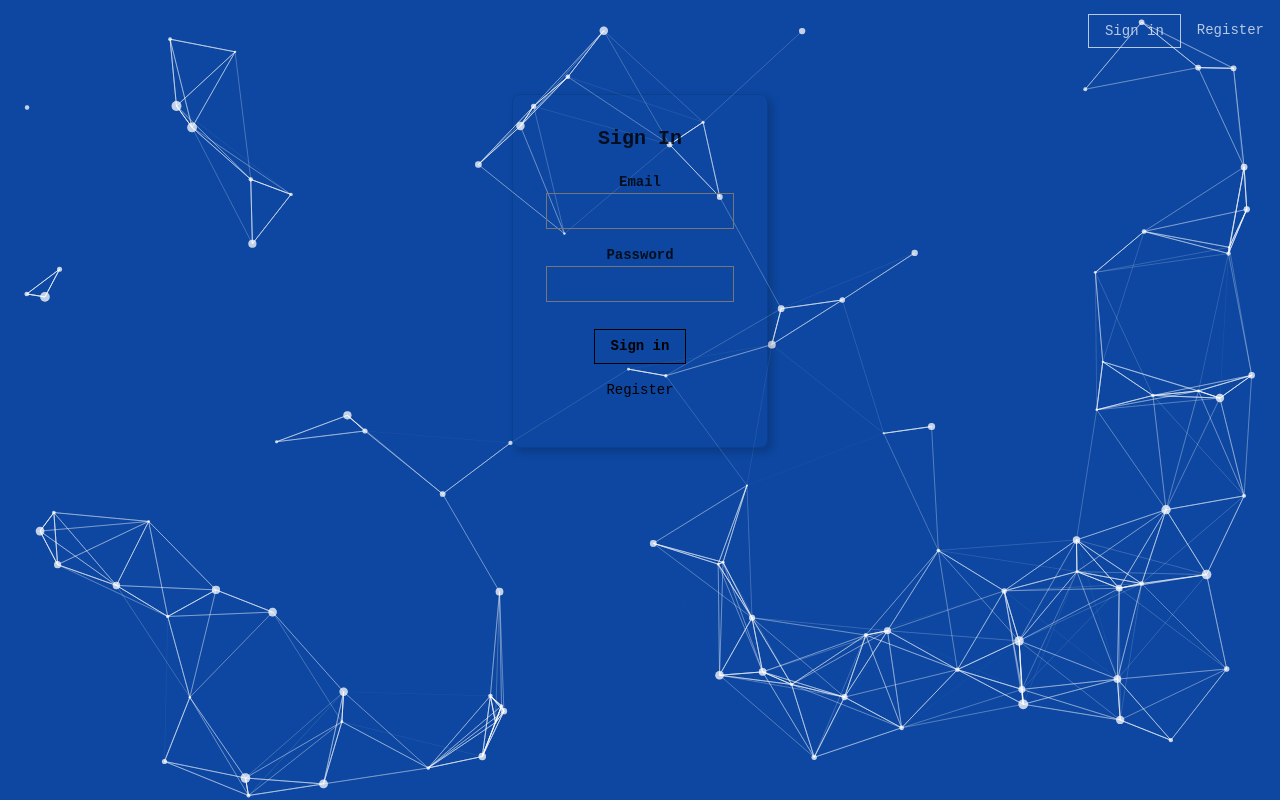
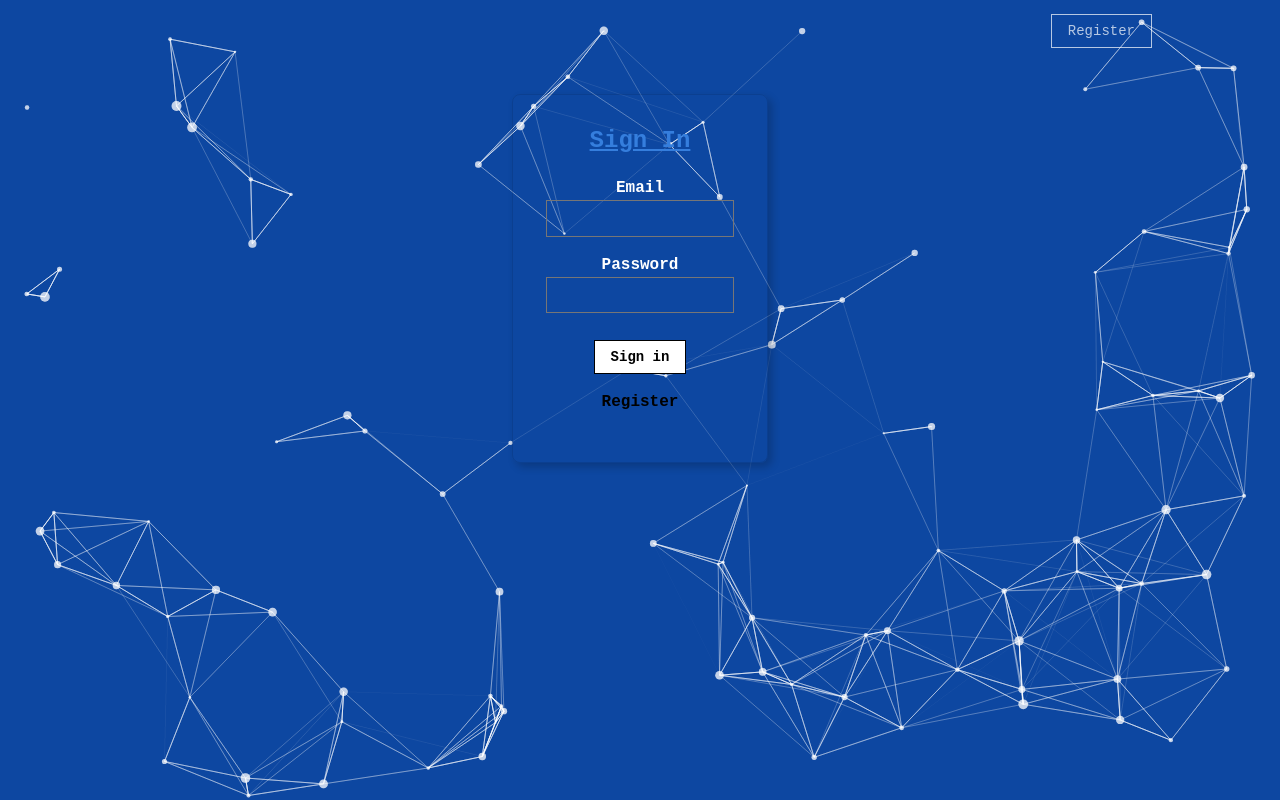
Before and after one commit to lenindelarosa/facerecognitionbrain, a React (Create React App) app: page / in a window 1280 px wide. Built offline with nearby package versions, Linux system fonts and the light colour scheme.

Commit message:
adding more hooks changes

```diff
--- a/src/App.js
+++ b/src/App.js
@@ -179,13 +179,18 @@ class App extends Component {
 //console.log(response.outputs[0].data.regions[0].region_info.bounding_box)
 
 	onRouteChange = (route) =>{
-		if (route==='signout'){
+		if (route != 'signout'){
+			if(route === 'home') {
+				this.setState({isSignedIn: true});
+				this.setState({route: route});
+			} else {
+			this.setState({route: route});
+			}
+		} else {
 			this.setState(initialState);
-		} else if(route === 'home') {
-			this.setState({isSignedIn: true})
+			this.setState({route: 'signin'});
 		}
-		this.setState({route: route});
-	}
+}
 
   render() {
 	  const { isSignedIn, imageUrl, route, box } = this.state;
@@ -197,7 +202,7 @@ class App extends Component {
 			//init={particlesInit}
 			//loaded={particlesLoaded}
 		/>
-        <Navigation onRouteChange={this.onRouteChange} isSignedIn={isSignedIn}/>
+        <Navigation onRouteChange={this.onRouteChange} isSignedIn={isSignedIn} route={route}/>
 		{ route==='home'
 			?<div>
 			<Logo />
@@ -210,6 +215,7 @@ class App extends Component {
 				route==='signin'
 				? <Signin loadUser={this.loadUser} onRouteChange={this.onRouteChange}/>
 				: <Register loadUser={this.loadUser} onRouteChange={this.onRouteChange}/>
+
 			)
 		}
       </div>
--- a/src/components/Navigation/Navigation.js
+++ b/src/components/Navigation/Navigation.js
@@ -1,26 +1,31 @@
 import React from 'react';
 
-const Navigation = ({ onRouteChange, isSignedIn }) => {
-    if(isSignedIn){
-            return(
+const Navigation = ({ onRouteChange, isSignedIn, route }) => {
+    if(isSignedIn & route!='register'){
+        return(
                 <nav style={{display: 'flex', justifyContent: 'flex-end'}}
-                    className='dt w-100 mw8 center'
-                >
+                    className='dt w-100 mw8 center'>
                     <p onClick={() => onRouteChange('signout')}
                     className='f6 fw4 hover-white no-underline white-70 dib ml2 pv2 ph3 ba pointer'
                 >Sign out</p>
                 </nav>
             );
-    } else {
+    } else if(!isSignedIn & route!='register') {
         return (
-            <nav style={{display: 'flex', justifyContent: 'flex-end'}}>
-                <p
-                    onClick={() => onRouteChange('signin')}
+            <nav style={{display: 'flex', justifyContent: 'flex-end'}}
+                className='dt w-100 mw8 center'>
+                <p onClick={() => onRouteChange('register')}
+                    className='f6 fw4 hover-white no-underline white-70 dib ml2 pv2 ph3 ba pointer'
+                    >Register</p>
+            </nav>
+            );
+        } else {
+            return(
+            <nav style={{display: 'flex', justifyContent: 'flex-end'}}
+                className='dt w-100 mw8 center'>
+                    <p onClick={() => onRouteChange('signin')}
                     className='f6 fw4 hover-white no-underline white-70 dib ml2 pv2 ph3 ba pointer'
                 >Sign in</p>
-                <p onClick={() => onRouteChange('register')}
-                    className='f6 fw4 hover-white no-underline white-70 dn dib-l pv2 ph3 pointer'
-                    >Register</p>
             </nav>
             );
         }
--- a/src/components/Signin/Signin.js
+++ b/src/components/Signin/Signin.js
@@ -1,4 +1,4 @@
-import React, { useState } from 'react';
+import React, { useState, useEffect } from 'react';
 
 export default function Signin (props) {
 
@@ -13,7 +13,7 @@ export default function Signin (props) {
         setSignInPassword(event.target.value);
     }
 
-    const onSubmitSignIn = () => {
+    const onSubmitSignIn = async () => {
         fetch('https://ldsmartbrainapi.herokuapp.com/signin', {
             method: 'post',
             headers: {'Content-Type': 'application/json'},
@@ -31,15 +31,30 @@ export default function Signin (props) {
         })
     }
 
+    useEffect(() => {
+        const listener = (event) => {
+          if (event.code === "Enter" || event.code === "NumpadEnter") {
+            console.log("Enter key was pressed. Run your function.");
+            event.preventDefault();
+            onSubmitSignIn();
+          }
+        };
+        document.addEventListener("keydown", listener);
+        return () => {
+            document.removeEventListener("keydown", listener);
+            console.log('removing listener.')
+          };
+      }, []);
+
     const { onRouteChange } = props;
     return (
         <article className="br3 ba dark-gray b--black-10 mv4 w-100 w-50-m w-25-l mw5 shadow-5 center">
         <main className="pa4 black-80">
             <div className="measure">
                 <fieldset id="sign_up" className="ba b--transparent ph0 mh0">
-                <legend className="f4 fw6 ph0 mh0">Sign In</legend>
+                <legend className="f3 fw6 ph0 mh0 blue b underline">Sign In</legend>
                 <div className="mt3">
-                    <label className="db fw6 lh-copy f6" htmlFor="email-address">Email</label>
+                    <label className="db fw6 lh-copy f5 bg white b" htmlFor="email-address">Email</label>
                     <input
                         className="pa2 input-reset ba bg-transparent hover-bg-black hover-white w-100"
                         type="email"
@@ -52,7 +67,7 @@ export default function Signin (props) {
                     />
                 </div>
                 <div className="mv3">
-                    <label className="db fw6 lh-copy f6" htmlFor="password">Password</label>
+                    <label className="db fw6 lh-copy f5 bg white b" htmlFor="password">Password</label>
                     <input
                         className="b pa2 input-reset ba bg-transparent hover-bg-black hover-white w-100"
                         type="password"
@@ -63,13 +78,13 @@ export default function Signin (props) {
                 </div>
                 </fieldset>
                 <div className="">
-                    <input className="b ph3 pv2 input-reset ba b--black bg-transparent grow pointer f6 dib"
+                    <input className="b ph3 pv2 input-reset ba b--black bg-white grow pointer f6 dib"
                     onClick={onSubmitSignIn}
                     type="submit"
                     value="Sign in" />
                 </div>
                 <div className="lh-copy mt3">
-                    <p onClick={() => onRouteChange('register')} href="#0" className="f6 link dim black db">Register</p>
+                    <p onClick={() => onRouteChange('register')} href="#0" className="f5 pointer dim black db b">Register</p>
                 </div>
             </div>
         </main>
```
Lines whose indentation alone changed are shown as unchanged.
